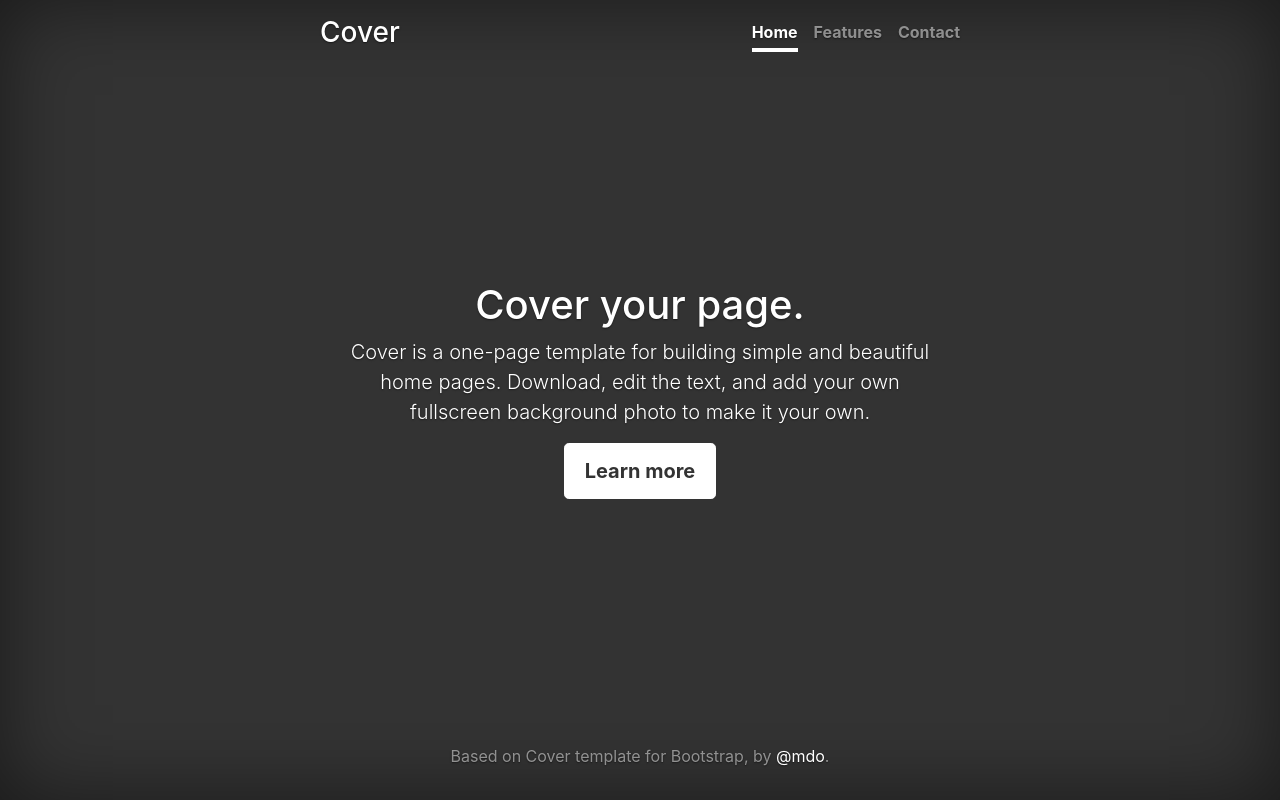
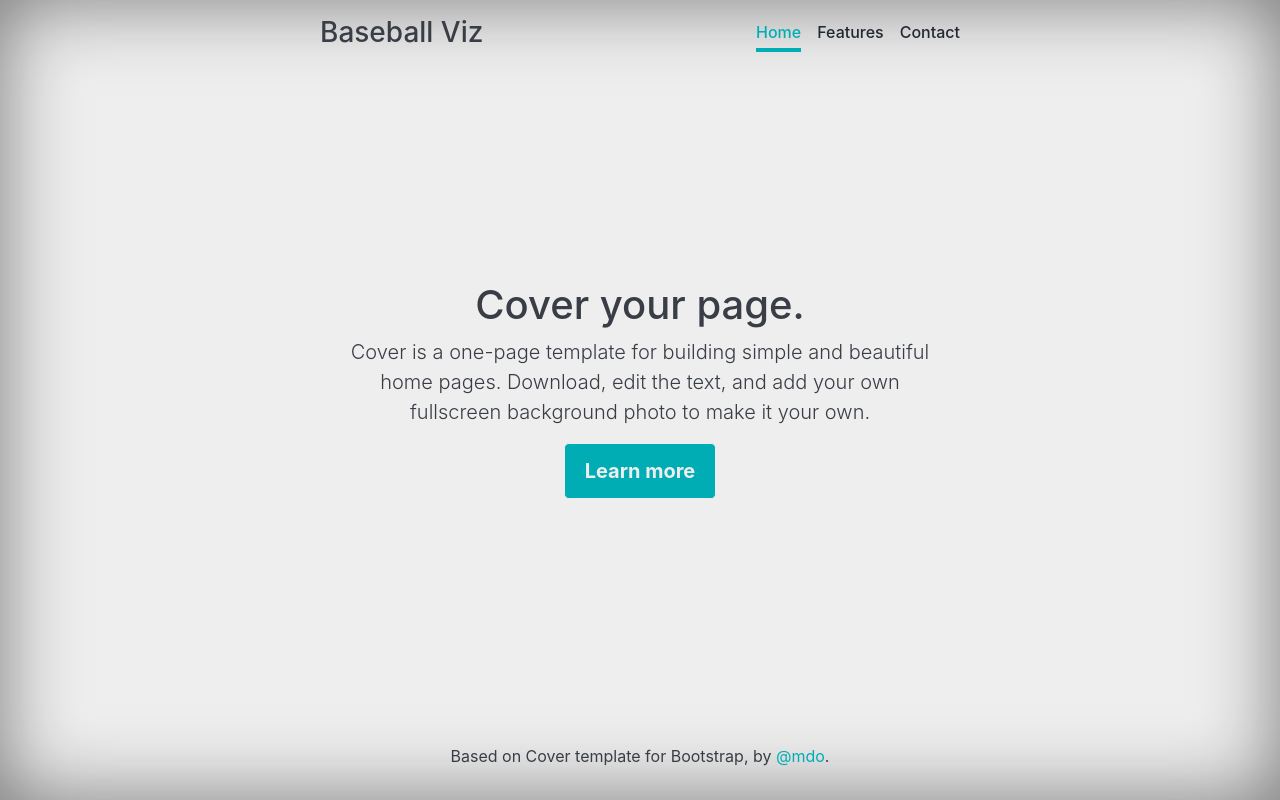
Before and after one commit to alberto-old/baseball, a plain HTML site: page index.html in a window 1280 px wide. Drawn offline with nearby package versions, Linux system fonts and the light colour scheme.

Commit message:
Updated palette and index.html structure

```diff
--- a/css/base.css
+++ b/css/base.css
@@ -6,17 +6,16 @@
 a,
 a:focus,
 a:hover {
-  color: #fff;
+  color: #00adb5;
 }
 
 /* Custom default button */
 .btn-secondary,
 .btn-secondary:hover,
 .btn-secondary:focus {
-  color: #333;
-  text-shadow: none; /* Prevent inheritance from `body` */
-  background-color: #fff;
-  border: .05rem solid #fff;
+  color: #eeeeee;
+  background-color: #00adb5;
+  border: .05rem solid #eeeeee;
 }
 
 
@@ -27,14 +26,13 @@ a:hover {
 html,
 body {
   height: 100%;
-  background-color: #333;
+  background-color: #eeeeee;
 }
 
 body {
   display: -ms-flexbox;
   display: flex;
-  color: #fff;
-  text-shadow: 0 .05rem .1rem rgba(0, 0, 0, .5);
+  color: #393e46;
   box-shadow: inset 0 0 5rem rgba(0, 0, 0, .5);
 }
 
@@ -56,15 +54,15 @@ body {
 
 .nav-masthead .nav-link {
   padding: .25rem 0;
-  font-weight: 700;
-  color: rgba(255, 255, 255, .5);
+  font-weight: 500;
+  color: #222831;
   background-color: transparent;
   border-bottom: .25rem solid transparent;
 }
 
 .nav-masthead .nav-link:hover,
 .nav-masthead .nav-link:focus {
-  border-bottom-color: rgba(255, 255, 255, .25);
+  border-bottom-color: #393e46;
 }
 
 .nav-masthead .nav-link + .nav-link {
@@ -72,8 +70,8 @@ body {
 }
 
 .nav-masthead .active {
-  color: #fff;
-  border-bottom-color: #fff;
+  color: #00adb5;
+  border-bottom-color: #00adb5;
 }
 
 @media (min-width: 48em) {
@@ -102,5 +100,5 @@ body {
  * Footer
  */
 .mastfoot {
-  color: rgba(255, 255, 255, .5);
+  color: #393e46;
 }
--- a/index.html
+++ b/index.html
@@ -21,7 +21,7 @@
     <div class="cover-container d-flex w-100 h-100 p-3 mx-auto flex-column">
       <header class="masthead mb-auto">
         <div class="inner">
-          <h3 class="masthead-brand">Cover</h3>
+          <h3 class="masthead-brand">Baseball Viz</h3>
           <nav class="nav nav-masthead justify-content-center">
             <a class="nav-link active" href="#">Home</a>
             <a class="nav-link" href="#">Features</a>
@@ -49,5 +49,9 @@
     <script src="https://code.jquery.com/jquery-3.3.1.slim.min.js" integrity="sha384-q8i/X+965DzO0rT7abK41JStQIAqVgRVzpbzo5smXKp4YfRvH+8abtTE1Pi6jizo" crossorigin="anonymous"></script>
     <script src="https://cdnjs.cloudflare.com/ajax/libs/popper.js/1.14.6/umd/popper.min.js" integrity="sha384-wHAiFfRlMFy6i5SRaxvfOCifBUQy1xHdJ/yoi7FRNXMRBu5WHdZYu1hA6ZOblgut" crossorigin="anonymous"></script>
     <script src="https://stackpath.bootstrapcdn.com/bootstrap/4.2.1/js/bootstrap.min.js" integrity="sha384-B0UglyR+jN6CkvvICOB2joaf5I4l3gm9GU6Hc1og6Ls7i6U/mkkaduKaBhlAXv9k" crossorigin="anonymous"></script>
+
+    <!-- D3js -->
+    <script src="https://d3js.org/d3.v5.min.js"></script>
+
   </body>
 </html>
```
Also changed, not shown: 1 other file.
